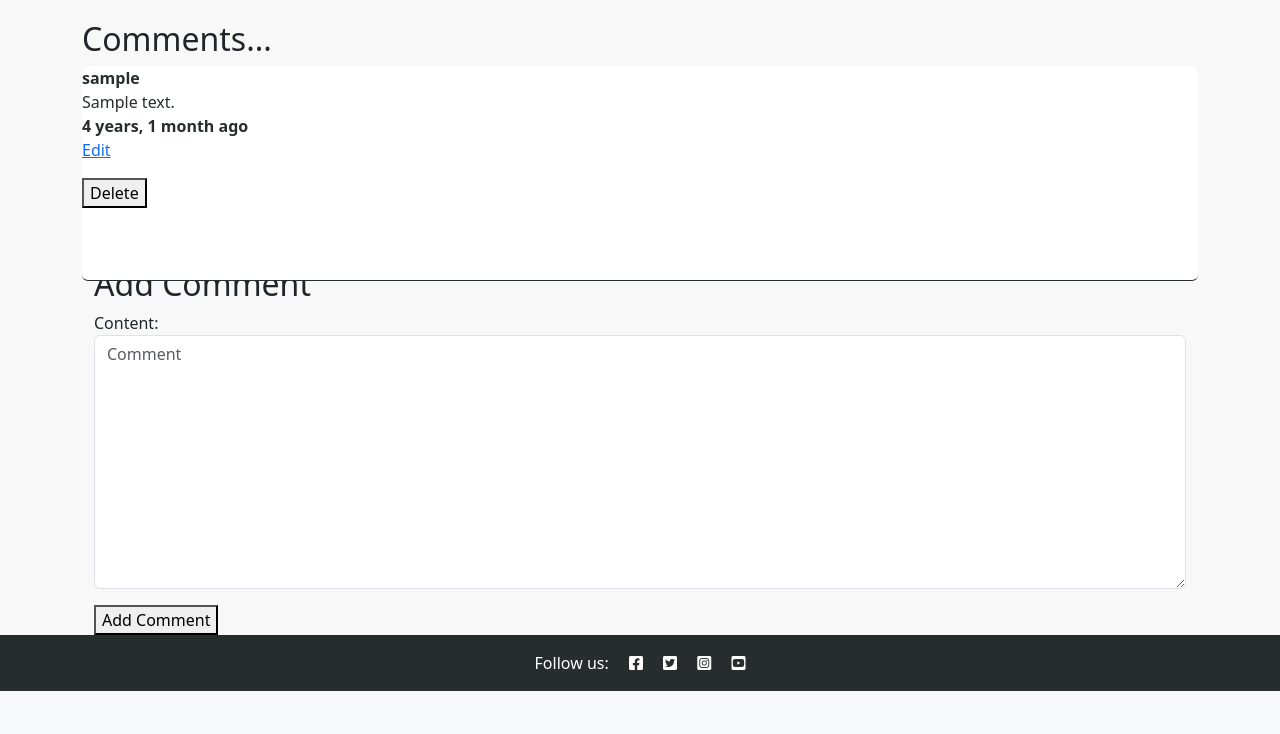
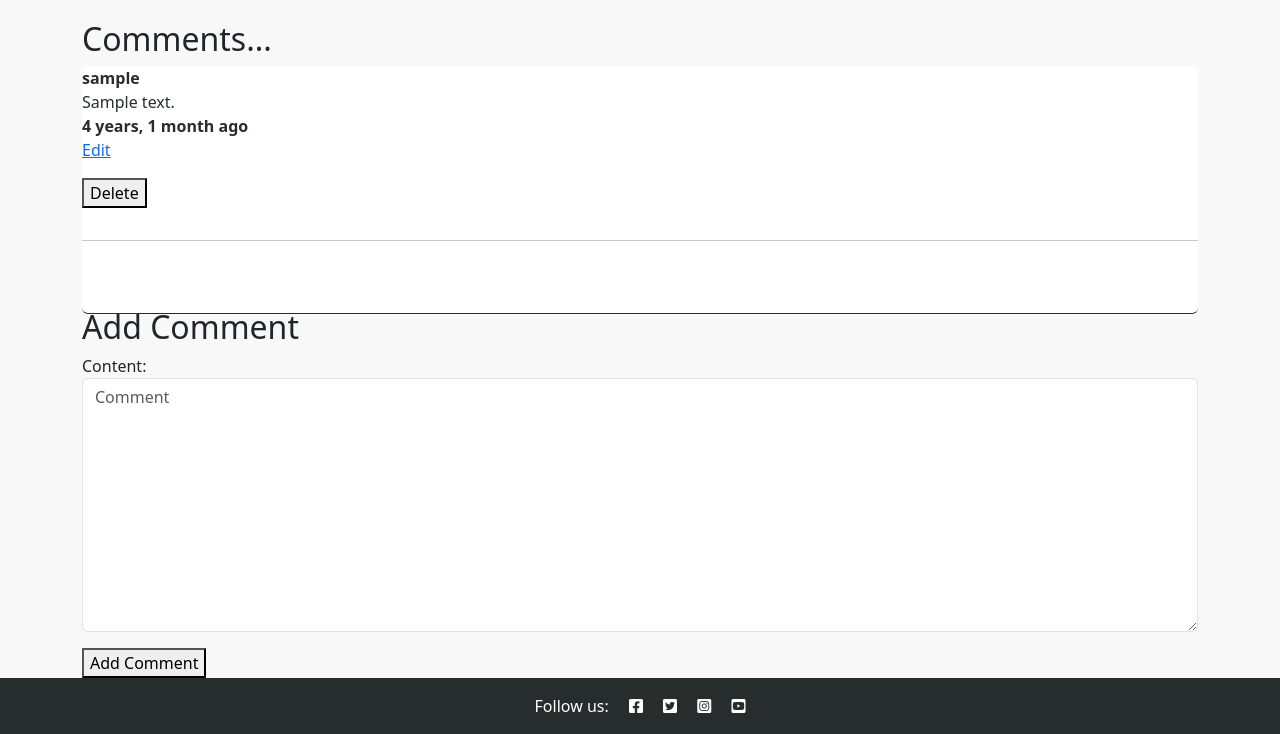
Before and after one commit to e-tidemo/crip-talk, a Django app: a page that uses forumapp/templates/forumapp/post_detail.html in a window 1280 px wide. Shown: the part 398-1132 px from the top of the page. Before the commit the page ends 1089 px from the top, so only its background shows below. Run offline with Django 4.2, Linux system fonts and the light colour scheme; a user stored in the database is signed in; tables that the repository leaves empty hold one stand-in row (values such as "Sample post").

Commit message:
Add margin top to add comments-section

```diff
--- a/forumapp/templates/forumapp/post_detail.html
+++ b/forumapp/templates/forumapp/post_detail.html
@@ -41,9 +41,9 @@
             <h2>Comments...</h2>
             {% if not post.comments.all %}
             <p>No comments yet...</p>
-            {% else %}
-            {% for comment in post.comments.all %}
-                <div class="card comment-card">
+        {% else %}
+            <div class="card comment-card">
+                {% for comment in post.comments.all %}
                     <strong>
                         {{ comment.author.username }}
                     </strong>
@@ -61,20 +61,10 @@
                             </form>
                         {% endif %}
                     </p>
-                    <!---<div class="comment-comment">
-                        <form method="post" action="{% url 'add_comment' slug=post.slug %}">
-                            {% csrf_token %}
-                            {{ comment_form.as_p }}
-                            <button type="submit">Add Comment</button>
-                        </form>
-                    </div>
-                    <br/><br/>
-                </div> --->
-            {% endfor %}
-            {% endif %}
-            <!--{% for comment in post.comments.all %}
-
-            {% endfor %}--->
+                    <hr class="comment-line"/>
+                {% endfor %}
+            </div>
+        {% endif %}
         </div>
     </div>
 </div>
--- a/static/css/style.css
+++ b/static/css/style.css
@@ -233,7 +233,7 @@
 }
 
 .add-comment {
-    margin-top: 10px;
+    margin-top: 20px;
 }
 
 .thin {
```
Also changed, not shown: 1 other file.
